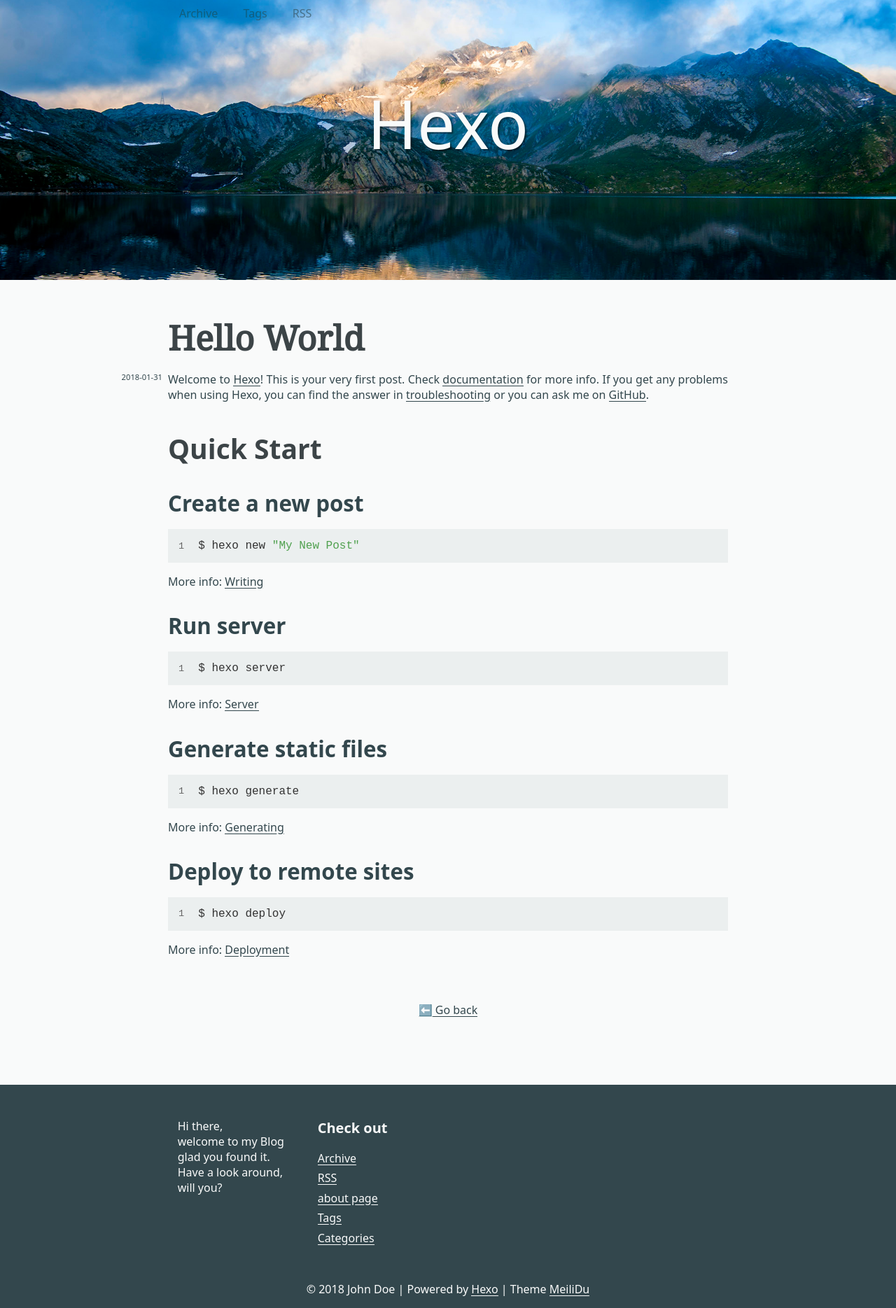
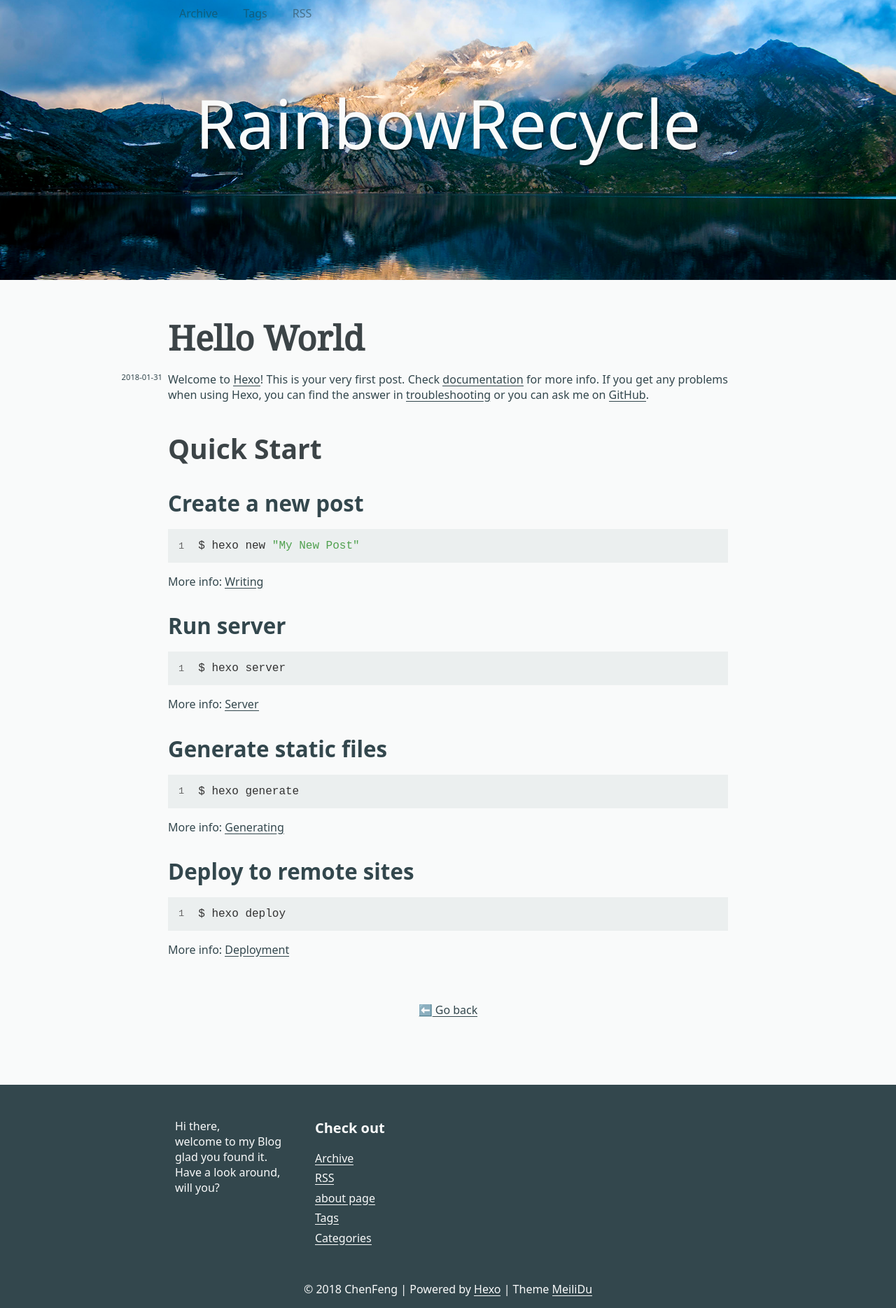
Before and after one commit to harley821/harley821.github.io, a plain HTML site: page 2018/01/31/hello-world/index.html in a window 1280 px wide. Shown: the whole page at 70% size. Drawn offline with Linux system fonts and the light colour scheme; a web font is replaced by a local one.

Commit message:
Site updated: 2018-02-01 14:09:35

```diff
--- a/2018/01/31/hello-world/index.html
+++ b/2018/01/31/hello-world/index.html
@@ -5,10 +5,10 @@
 	<meta charset="utf-8">
 	<meta name="viewport" content="width=device-width, initial-scale=1, maximum-scale=1">
 	<meta name="theme-color" content="#33474d">
-	<title>Hello World | Hexo</title>
+	<title>Hello World | RainbowRecycle</title>
 	<link rel="stylesheet" href="/css/style.css" />
 
-      <link rel="alternate" href="/atom.xml" title="Hexo" type="application/atom+xml">
+      <link rel="alternate" href="/atom.xml" title="RainbowRecycle" type="application/atom+xml">
 
 </head>
 
@@ -24,7 +24,7 @@
 				<a href="/atom.xml" class="header__link">RSS</a>
 
 		</nav>
-		<h1 class="header__title"><a href="/">Hexo</a></h1>
+		<h1 class="header__title"><a href="/">RainbowRecycle</a></h1>
 		<h2 class="header__subtitle"></h2>
 	</header>
 
@@ -87,7 +87,7 @@
 
 
 		<div class="footer-credit">
-			<span>© 2018 John Doe | Powered by <a href="https://hexo.io/">Hexo</a> | Theme <a href="https://github.com/HoverBaum/meilidu-hexo">MeiliDu</a></span>
+			<span>© 2018 ChenFeng | Powered by <a href="https://hexo.io/">Hexo</a> | Theme <a href="https://github.com/HoverBaum/meilidu-hexo">MeiliDu</a></span>
 		</div>
 
 	</div>
```
Also changed, not shown: archives/2018/01/index.html (+4 -4 lines), archives/2018/index.html (+4 -4 lines), archives/index.html (+4 -4 lines), index.html (+4 -4 lines).
